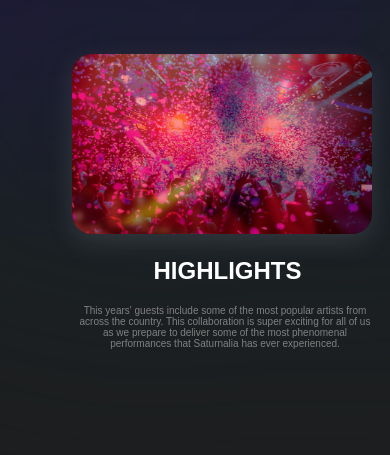
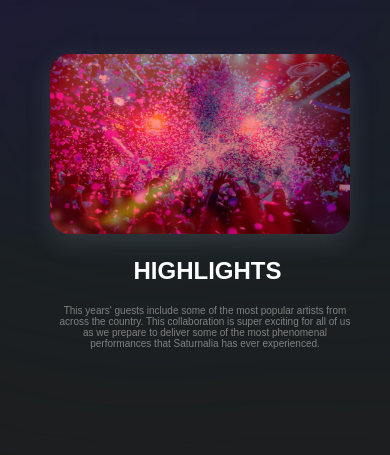
Before and after one commit to utkarsh-1905/saturnalia-website, a React (Create React App) app: page / in a window 390 px wide. Shown: the part 846-1301 px from the top of the page. Built offline with nearby package versions, Linux system fonts and the light colour scheme; no server answers; a web font is replaced by a local one.

Commit message:
mobile highlights fix

```diff
--- a/src/components/Highlights/highlights.css
+++ b/src/components/Highlights/highlights.css
@@ -330,7 +330,7 @@
     .left-div-content-img{
         width: 300px;
         height: 180px;
-        margin-left: 22px;
+        margin-left: 0px;
         background-size: 300px;
     }
 
@@ -347,14 +347,14 @@
         /* border-style: solid; */
         width: 300px;
         height: 100px;
-        margin-left: 30px;
+        margin-left: 10px;
         margin-top: 10px;
         }
 
     .eventHeading{
         font-size: 1.5rem;
         margin-top: -30px;
-        margin-left: 10px;
+        margin-left: -30px;
     }
 
     .container{
```
